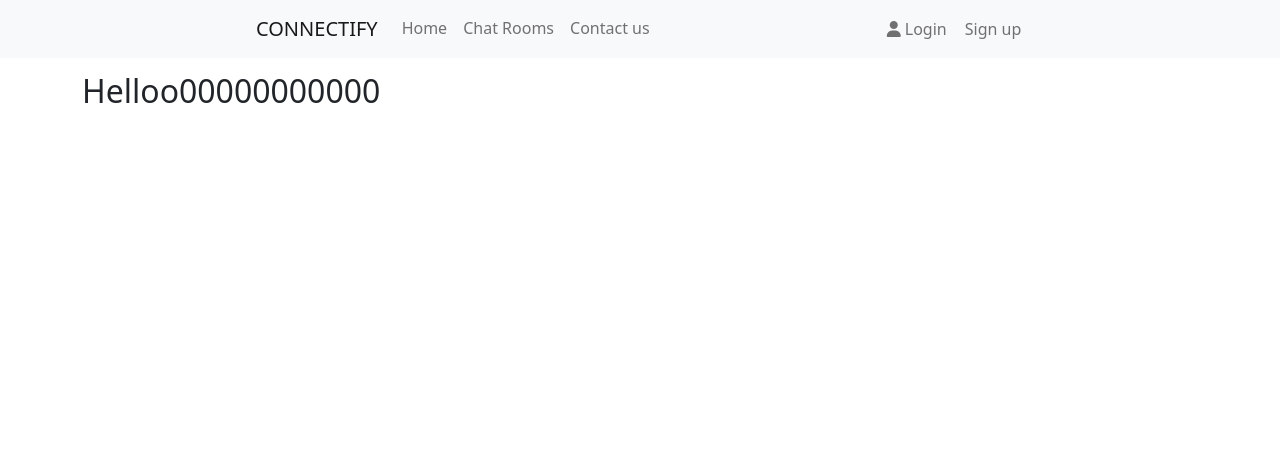
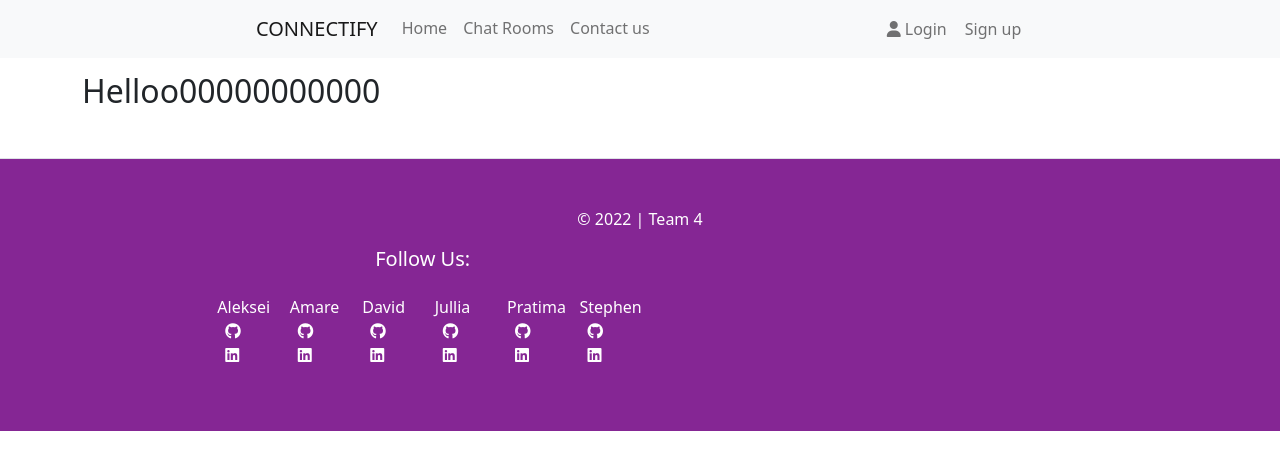
Before and after one commit to PratimaGurav/Team4-May-Hackathon, a Django app: page / in a window 1280 px wide. Shown: the top 470 px of the page. Run offline with Django 3.2, Linux system fonts and the light colour scheme; some libraries are stand-ins or nearby versions.

Commit message:
add footer to base template

```diff
--- a/static/css/base.css
+++ b/static/css/base.css
@@ -68,3 +68,9 @@ img {
 .nav-profile {
   padding-left: 220px;
 }
+
+.container-footer {
+  background-color: rgba(120, 15, 137, 0.9);
+  margin: 0;
+  width: 100%;
+}
--- a/templates/base.html
+++ b/templates/base.html
@@ -66,7 +66,8 @@
               <ul class="nav-profile navbar-nav mr-auto">
                 {% if user.is_authenticated %}
                 <li class="nav-item dropdown">
-                  <a class="nav-link dropdown-toggle" href="{% url 'profile' %}" id="navbarDropdown" role="button" data-toggle="dropdown" aria-haspopup="true" aria-expanded="false">
+                  <a class="nav-link dropdown-toggle" href="{% url 'profile' %}" id="navbarDropdown" role="button"
+                    data-toggle="dropdown" aria-haspopup="true" aria-expanded="false">
                     <img class="profile-img profile-mini d-inline-block" src="{{ user.user_profile.avatar.url }}">
                     {{user.user_profile.user}}</a>
                   <div class="dropdown-menu" aria-labelledby="navbarDropdown">
@@ -113,9 +114,43 @@
     </div>
   </main>
   {% comment %} Footer {% endcomment %}
-  <footer class="footer">
+  <div class="container-fluid container-footer m-0 px-0">
+    <footer class="row footer row-cols-1 row-cols-sm-2 row-cols-md-2 py-5 my-5 border-top">
+      <div class="col-md-12 mb-3">
+        <p class="text-white text-center">© 2022 | Team 4</p>
+      </div>
 
+      <div class="col-md-8 mb-3 text-white">
+        <h5 class="text-center mb-4">Follow Us:</h5>
+        <div class="row justify-content-center">
+          <div class="col-md-1">
+            <p class="nav-item">Aleksei <a href="#" class="nav-link p-0 mx-2"><i class="fab fa-github"></i></a> <a
+                href="#" class="nav-link d-inline-block p-0 mx-2"> <i class="fab fa-linkedin"></i></a></p>
+          </div>
+          <div class="col-md-1">
+            <p class="nav-item">Amare <a href="#" class="nav-link p-0 mx-2"><i class="fab fa-github"></i></a> <a
+                href="#" class="nav-link d-inline-block p-0 mx-2"> <i class="fab fa-linkedin"></i></a></p>
+          </div>
+          <div class="col-md-1">
+            <p class="nav-item">David <a href="#" class="nav-link p-0 mx-2"><i class="fab fa-github"></i></a> <a
+                href="#" class="nav-link d-inline-block p-0 mx-2"> <i class="fab fa-linkedin"></i></a></p>
+          </div>
+          <div class="col-md-1">
+            <p class="nav-item">Jullia <a href="#" class="nav-link p-0 mx-2"><i class="fab fa-github"></i></a> <a
+                href="#" class="nav-link d-inline-block p-0 mx-2"> <i class="fab fa-linkedin"></i></a></p>
+          </div>
+          <div class="col-md-1">
+            <p class="nav-item">Pratima <a href="#" class="nav-link p-0 mx-2"><i class="fab fa-github"></i></a> <a
+                href="#" class="nav-link d-inline-block p-0 mx-2"> <i class="fab fa-linkedin"></i></a></p>
+          </div>
+          <div class="col-md-1">
+            <p class="nav-item">Stephen <a href="#" class="nav-link p-0 mx-2"><i class="fab fa-github"></i></a> <a
+                href="#" class="nav-link d-inline-block p-0 mx-2"> <i class="fab fa-linkedin"></i></a></p>
+          </div>
+        </div>
+      </div>
     </footer>
+  </div>
   {% block postloadjs %}
   <script src="{% static 'js/base.js' %}"></script>
   {% endblock %}
```
Lines whose indentation alone changed are shown as unchanged.
